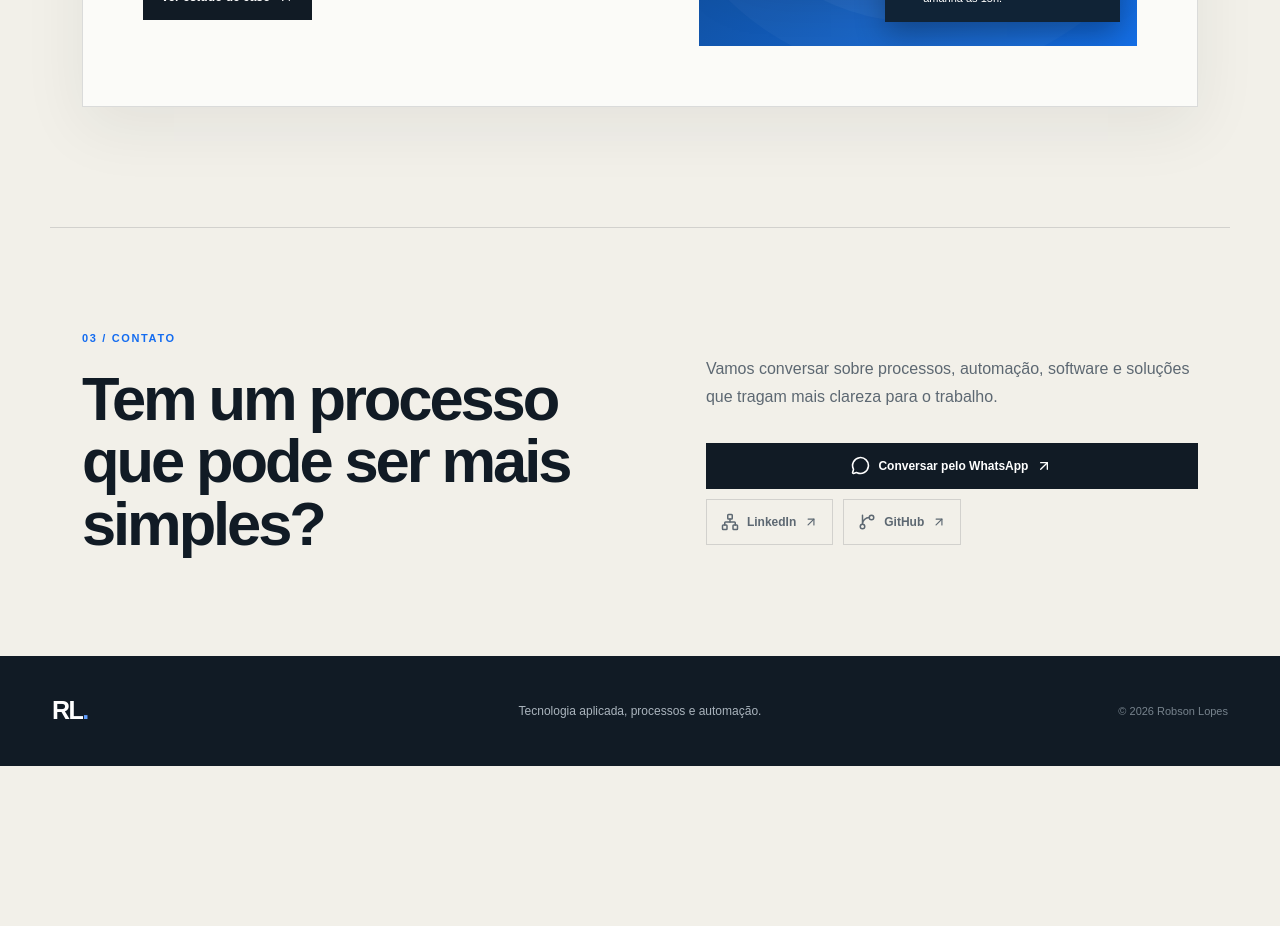
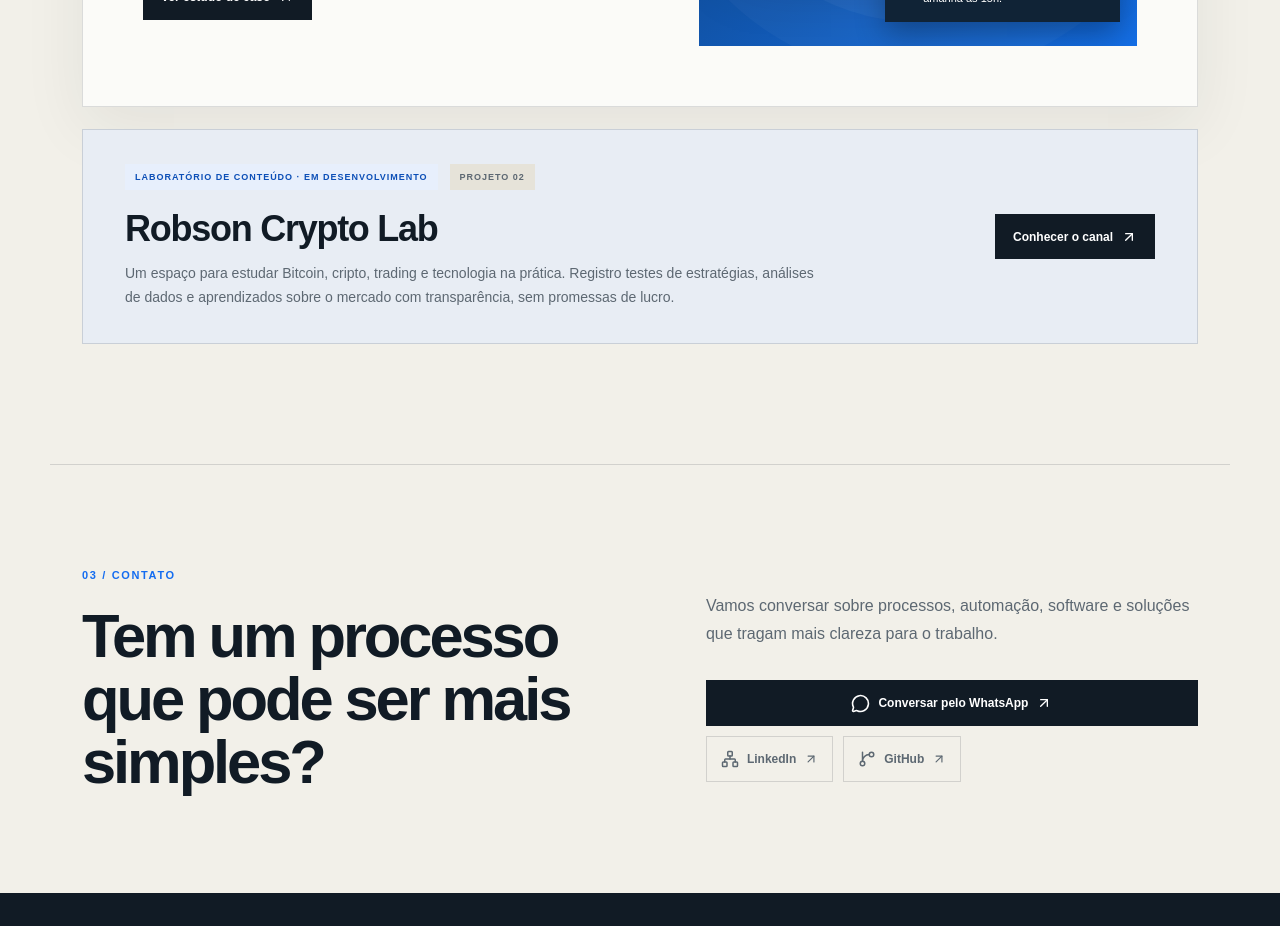
Before and after one commit to Jefferson-Robson/meu-portifolio, a Next.js app: page / in a window 1280 px wide. Shown: the part 2780-3706 px from the top of the page. Before the commit the page ends 3546 px from the top, so only its background shows below. Built offline with nearby package versions, Linux system fonts and the light colour scheme.

Commit message:
feat: apresentar Robson Crypto Lab no portfólio

```diff
--- a/app/page.tsx
+++ b/app/page.tsx
@@ -125,6 +125,16 @@ export default function Home() {
             <div className="chat-bubble"><MessageCircle size={18} /><p>“Agende uma reunião com o time amanhã às 15h.”</p></div>
           </div>
         </div>
+        <article className="project-lab">
+          <div>
+            <div className="project-label"><span>LABORATÓRIO DE CONTEÚDO · EM DESENVOLVIMENTO</span><span>PROJETO 02</span></div>
+            <h3>Robson Crypto Lab</h3>
+            <p>Um espaço para estudar Bitcoin, cripto, trading e tecnologia na prática. Registro testes de estratégias, análises de dados e aprendizados sobre o mercado com transparência, sem promessas de lucro.</p>
+          </div>
+          <a className="project-link" href="https://www.youtube.com/@RobsonCryptoLab" target="_blank" rel="noopener noreferrer">
+            Conhecer o canal <ArrowUpRight size={16} />
+          </a>
+        </article>
       </section>
 
       <section className="contact" id="contato">
```
